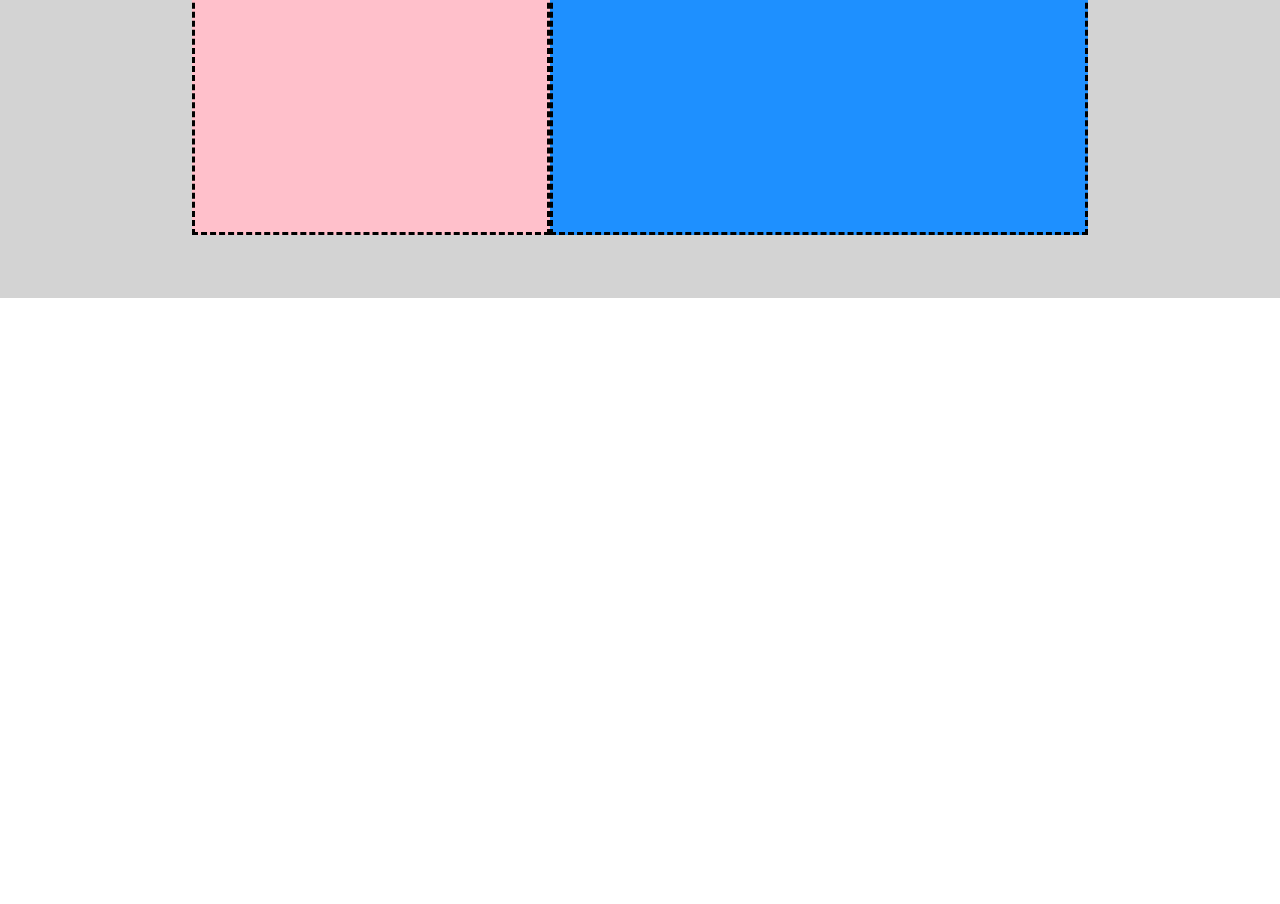
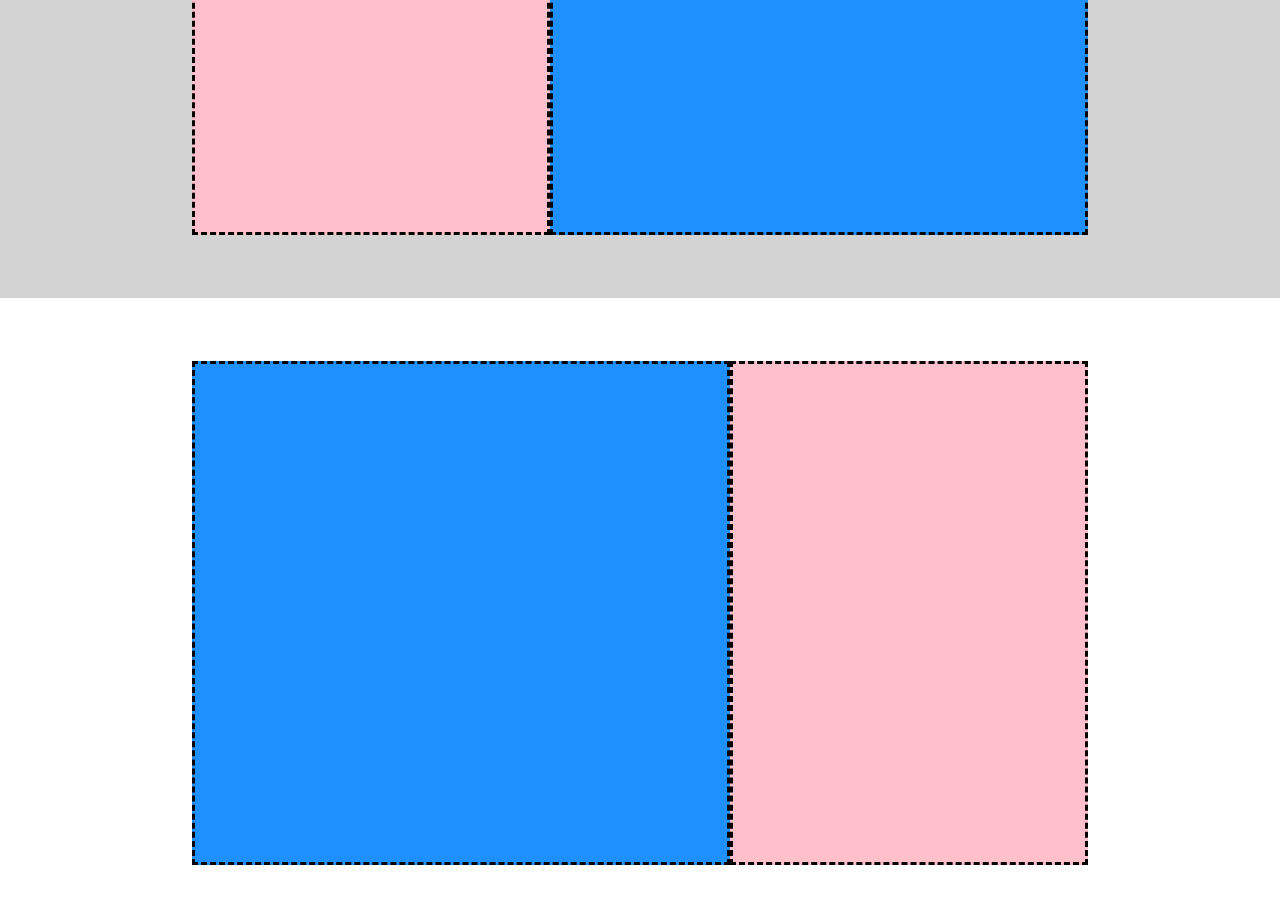
Before and after one commit to AlexandruConstantinBurlacu/htmlcss-struttura-discord, a plain HTML site: page index.html in a window 1280 px wide. Shown: the part 1567-2471 px from the top of the page. Before the commit the page ends 1865 px from the top, so only its background shows below. Drawn offline with Linux system fonts and the light colour scheme.

Commit message:
quinta parte

```diff
--- a/index.html
+++ b/index.html
@@ -35,8 +35,12 @@
             </div>
         </div>
 
-        <div>     <!--quinta parte-->
+        <div class="white">     <!--quinta parte-->
+            <div class="terzo">
+                <div class="light-blue"></div>
 
+                <div class="pink"></div>
+            </div>
         </div>
 
         <div>     <!--sesta parte-->
```
